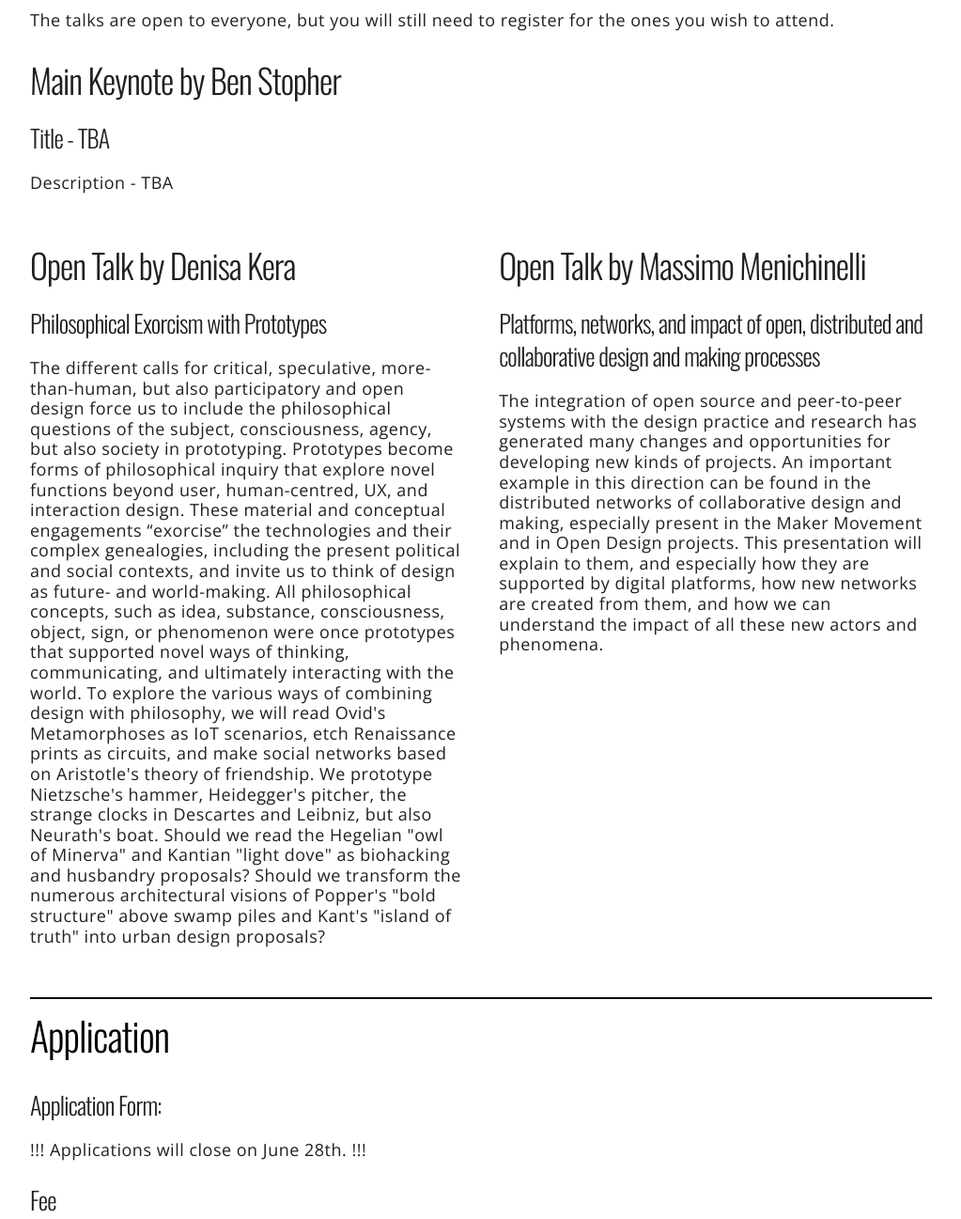
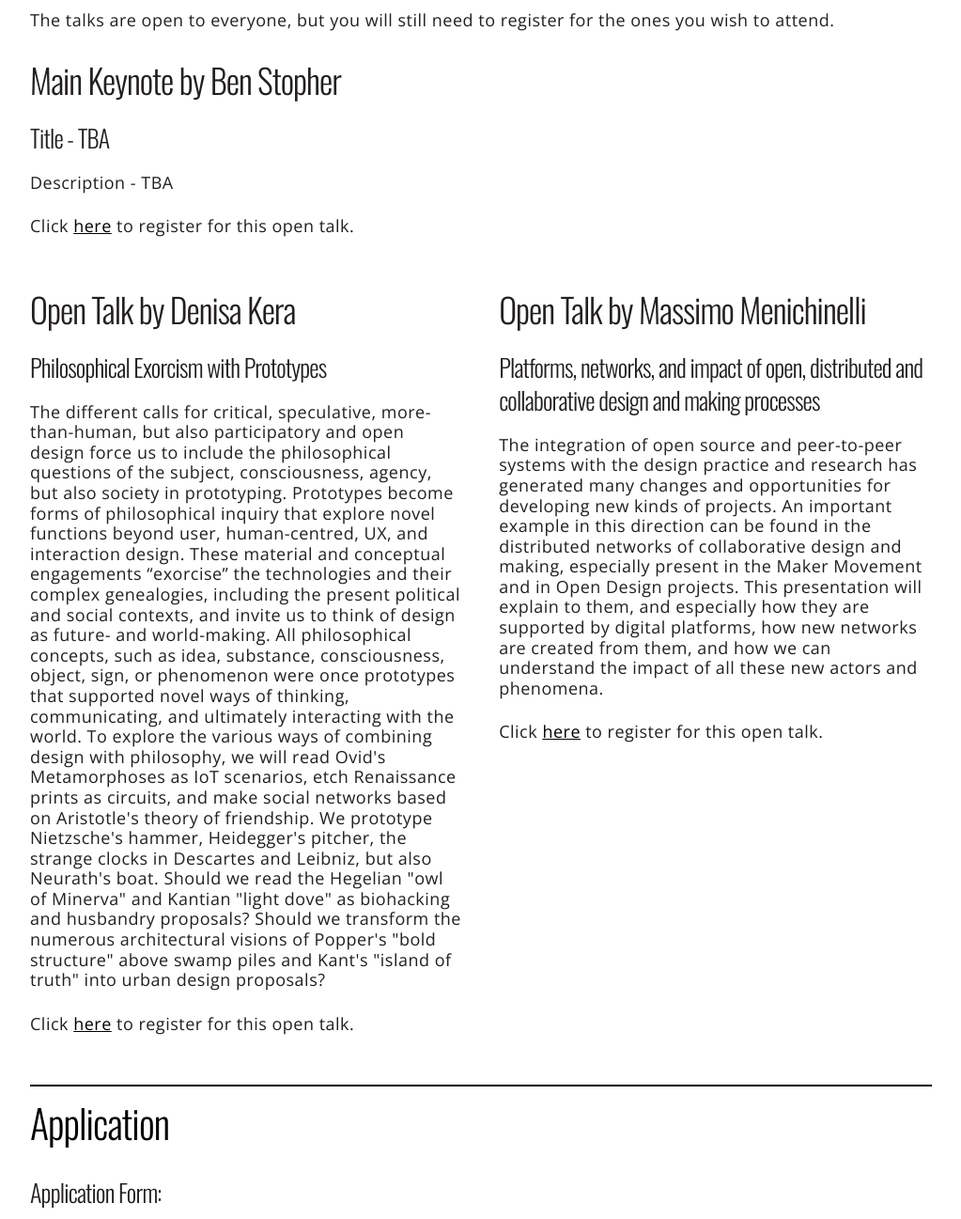
Before and after one commit to steam228/si2020, a plain HTML site: page index.html in a window 1280 px wide. Shown: the part 3767-5064 px from the top of the page at 94% size, without its empty margins (128-1151 px from the left). Drawn offline with nearby package versions, Linux system fonts and the light colour scheme.

Commit message:
links para as talks

```diff
--- a/index.html
+++ b/index.html
@@ -307,14 +307,19 @@
           <h3>Main Keynote by Ben Stopher</h3>
           <h4>Title - TBA</h4>
           <p>Description - TBA</p>
+          <p>Click <a href="https://dmsi2020_benstopher.eventbrite.pt" target="_blank">here</a> to register for this open talk.</p>
         </div>
       </div>
+
+
 
       <div class="row" style="margin-top: 3%; margin-bottom: 3%;">
         <div class="six columns ">
           <h3>Open Talk by Denisa Kera</h3>
           <h4>Philosophical Exorcism with Prototypes</h4>
           <p>The different calls for critical, speculative, more-than-human, but also participatory and open design force us to include the philosophical questions of the subject, consciousness, agency, but also society in prototyping. Prototypes become forms of philosophical inquiry that explore novel functions beyond user, human-centred, UX, and interaction design. These material and conceptual engagements “exorcise” the technologies and their complex genealogies, including the present political and social contexts, and invite us to think of design as future- and world-making. All philosophical concepts, such as idea, substance, consciousness, object, sign, or phenomenon were once prototypes that supported novel ways of thinking, communicating, and ultimately interacting with the world. To explore the various ways of combining design with philosophy, we will read Ovid's Metamorphoses as IoT scenarios, etch Renaissance prints as circuits, and make social networks based on Aristotle's theory of friendship. We prototype Nietzsche's hammer, Heidegger's pitcher, the strange clocks in Descartes and Leibniz, but also Neurath's boat. Should we read the Hegelian "owl of Minerva" and Kantian "light dove" as biohacking and husbandry proposals? Should we transform the numerous architectural visions of Popper's "bold structure" above swamp piles and Kant's "island of truth" into urban design proposals? </p>
+          <p>Click <a href="https://dmsi2020_denisakera.eventbrite.pt" target="_blank">here</a> to register for this open talk.</p>
+
         </div>
 
         <div class="six columns ">
@@ -322,6 +327,8 @@
           </h3>
           <h4>Platforms, networks, and impact of open, distributed and collaborative design and making processes</h4>
           <p>The integration of open source and peer-to-peer systems with the design practice and research has generated many changes and opportunities for developing new kinds of projects. An important example in this direction can be found in the distributed networks of collaborative design and making, especially present in the Maker Movement and in Open Design projects. This presentation will explain to them, and especially how they are supported by digital platforms, how new networks are created from them, and how we can understand the impact of all these new actors and phenomena.</p>
+          <p>Click <a href="https://dmsi2020_massimomenichinelli.eventbrite.pt" target="_blank">here</a> to register for this open talk.</p>
+
         </div>
 
       </div>
```
